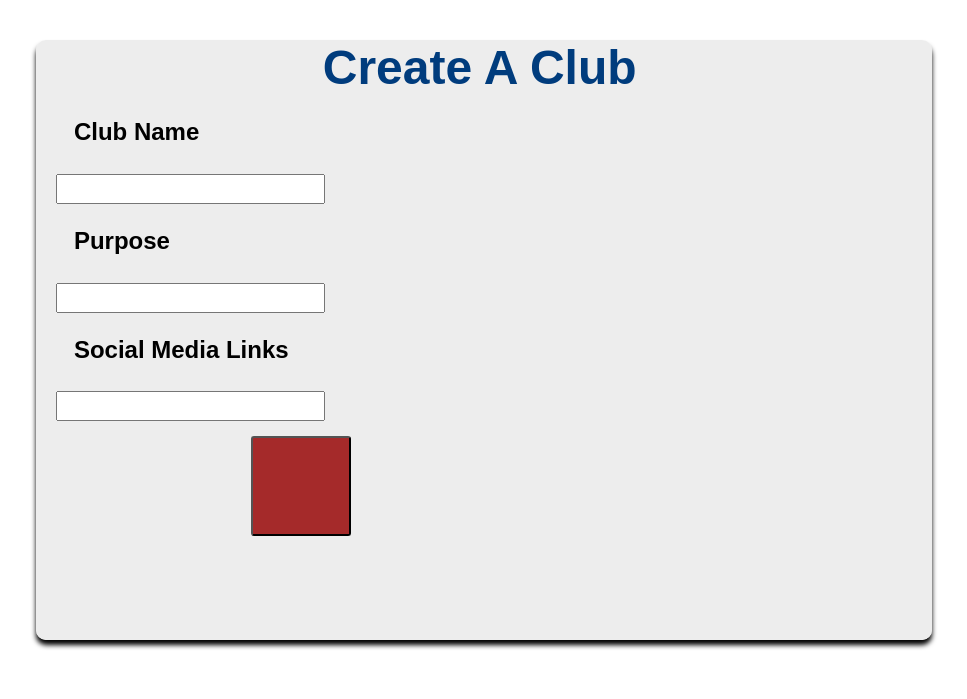
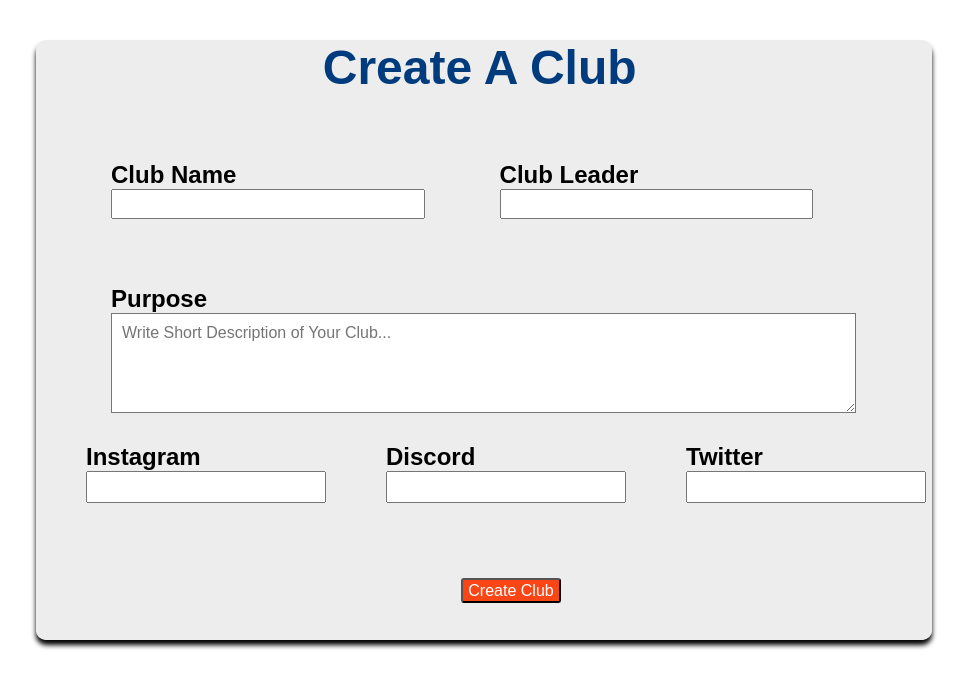
Before and after one commit to JosephShumilla/GatorClubManager, a Django app: page /createClub.html in a window 1280 px wide. Shown: the part 60-759 px from the top of the page, without its empty margins (156-1123 px from the left). Run offline with Django 5.2, Linux system fonts and the light colour scheme.

Commit message:
Updates on create a club and join club

```diff
--- a/clubmanager/clubmanager/static/styles.css
+++ b/clubmanager/clubmanager/static/styles.css
@@ -197,16 +211,16 @@ button{
     height: 100%;
     width: 100%;
     background-color: white;
-    color: white;
+    color: black;
 
 }
 .formBox{
+    display: inline-block;
     height: 600px;
     width: 70%;
     margin-left: 15%;
     background-color: rgba(235, 235, 235, 0.87);
     margin-top: 40px;
-    justify-content: center;
     border-radius: 10px;
     box-shadow: 0 5px 5px black;
 }
@@ -216,20 +230,144 @@ button{
     margin-left: 32%;
 
 }
-.outerBox h2{
+
+.part1{
+    margin-top: 20px;
+    margin-bottom: 20px;
     color: black;
-    margin-left: 20px;
-    margin-top: 5px;
-    padding: 2%;
+    display: flex;
+    justify-content: left;
+
 }
-.outerBox input{
-    width: 30%;
-    margin-left: 20px;
-    margin-top: 10px;
+.ClName, .ClubLeader{
+    justify-content: center;
+    display: flex;
+    flex-direction: column;
+    color: black;
+    font-size: 1rem;
+    width: 35%;
+    min-width: 100px;
+    height:150px;
+    margin-left: 75px;
 }
+
+.ClName h2, .ClubLeader h2{
+
+    display: flex;
+    color: black;
+    white-space: nowrap;
+    margin:  0;
+    width: 100%;
+
+}
+.ClName input, .ClubLeader input{
+    display: flex;
+    flex-direction: column;
+    margin-left: 0;
+    width: 100%;
+}
+
+.part2{
+    margin-top: 20px;
+    margin-bottom: 20px;
+    color: black;
+    display: flex;
+    justify-content: left;
+    margin-left: 75px;
+
+}
+.part2 h2{
+    display: flex;
+    color: black;
+    white-space: nowrap;
+    margin:  0;
+    width: 100%;
+}
+.part2 textarea{
+    width: 745px;
+    height: 100px;
+    padding: 10px;
+    font-size: 1rem;
+    color: black;
+    resize: vertical;
+    margin-left: 0px;
+    position: relative;
+    z-index: auto;
+    background-color: white;
+    overflow-wrap: normal;
+    word-wrap: normal;
+    pointer-events: auto;
+}
+
+.part3{
+    justify-content: left;
+    display: flex;
+    color: black;
+    margin-top: 30px;
+    width: 100%;
+    height: 60px;
+}
+.insta, .Discord, .Twitter{
+    justify-content: left;
+    display: flex;
+    flex-direction: column;
+    color: black;
+    font-size: 1rem;
+    width: 250px;
+    height: 60px;
+    margin-left: 50px;
+}
+.insta h2, .Discord h2, .Twitter h2{
+
+    color: black;
+    white-space: nowrap;
+    margin:  0;
+    width: 300px;
+}
+.insta input, .Discord input, .Twitter input{
+    display: flex;
+    margin-left: 0;
+    height: 150px;
+    width: 240px;
+    color: black;
+
+}
+
 .testbutton{
     width: 100px;
     height: 100px;
     color: brown;
     background-color: brown;
 }
+#createClub_Submit{
+    margin-top: 75px;
+    margin-left: 425px;
+    justify-content: center;
+    width: 100px;
+    height: 25px;
+}
+
+.pagination {
+    display: flex;
+    justify-content: center;
+    gap: 10px;
+    margin-top: 20px;
+}
+
+.pagination a {
+    padding: 5px 10px;
+    background-color: rgb(0,60,125);
+    color: white;
+    text-decoration: none;
+    border-radius: 5px;
+}
+
+.pagination span {
+    padding: 5px 10px;
+    background-color: white;
+    border-radius: 5px;
+}
+
+.pagination a:hover {
+    background-color: rgb(250,70,22);
+}
--- a/clubmanager/clubmanager/urls.py
+++ b/clubmanager/clubmanager/urls.py
@@ -26,7 +26,7 @@ urlpatterns = [
     path('members/', include('django.contrib.auth.urls')),
     path('members/', include('members.urls')),
     path('createClub.html', views.createClub, name='createClub'),
-    path('joinClubs.html', views.joinClubs, name='joinClub'),
+    path('joinClubs.html', views.item_list, name='joinClub'),
     path('index.html', views.index, name='home'),
     path('myClubs.html', views.myClubs, name='myClubs'),
     path('upcomingEvents.html', views.upcomingEvents, name='upcomingEvents'),
--- a/clubmanager/members/templates/authenticate/createClub.html
+++ b/clubmanager/members/templates/authenticate/createClub.html
@@ -41,17 +41,42 @@
             <div class="outerBox">
 
                 <form>
-                    <div class="formBox" id="formBox">
+                    <div class="formBox" method="POST" id="formBox">
                         <H1 id="CCTitle">Create A Club</H1>
-                        <h2>Club Name</h2>
-                        <input type="text" name="ClubName" id="ClubName" required>
-                        <h2>Purpose</h2>
-                        <input type="text" name="ClubDescription" id="CCDes" required>
-                        <h2>Social Media Links</h2>
-                        <input type="url" name="Socials" id="Socials">
-                        <button class ="testbutton" type="button" onclick="addSocialMedia()"></button>
+                        <div class="part1">
+                            <div class="ClName">
+                                <h2>Club Name</h2>
+                                <input type="text" name="ClubName" id="ClubName" required>
+                            </div>
+                            <div class="ClubLeader">
+                                <h2>Club Leader</h2>
+                                <input type="text" name="ClubLeader" id="ClubLeader" required>
+                            </div>
+                        </div>
+                        <div class="part2">
+                            <div class="purpose">
+                            <h2>Purpose</h2>
+                            <textarea  placeholder="Write Short Description of Your Club..." name="ClubDescription" id="CCDes" required></textarea>
+                            </div>
+                        </div>
 
+                        <div class="part3">
 
+                            <div class="insta">
+                                <h2>Instagram</h2>
+                                <input type="url" name="Socials" id="Socials">
+                            </div>
+                            <div class="Discord">
+                                <h2>Discord</h2>
+                                <input type="url" name="Socials" id="Socials">
+                            </div>
+                            <div class="Twitter">
+                                <h2>Twitter</h2>
+                                <input type="url" name="Socials" id="Socials">
+                            </div>
+
+                        </div>
+                        <button class ="submit" type="button" id="createClub_Submit">Create Club</button>
 
                     </div>
                 </form>
--- a/clubmanager/members/views.py
+++ b/clubmanager/members/views.py
@@ -1,7 +1,21 @@
 from django.shortcuts import render, redirect
 from django.contrib.auth import authenticate, login, logout
 from django.contrib import messages
+
 from .models import Club, Membership
+
+from django.core.paginator import Paginator
+
+
+
+def item_list(request):
+    items = Club.objects.all()  # Fetch all items from the database
+    paginator = Paginator(items, 10)  # Show 10 items per page
+
+    page_number = request.GET.get('page')  # Get the page number from the request
+    page_obj = paginator.get_page(page_number)  # Get the page of items
+
+    return render(request, 'authenticate/joinClubs.html', {'page_obj': page_obj})
 
 def login_user(request):
     return render(request, 'authenticate/Sign_In.html', {})
```
Also changed, not shown: other parts of clubmanager/clubmanager/static/styles.css (+29 -15 lines), clubmanager/members/forms.py (added, +16 -0 lines), clubmanager/members/templates/authenticate/joinClubs.html (+31 -20 lines).
